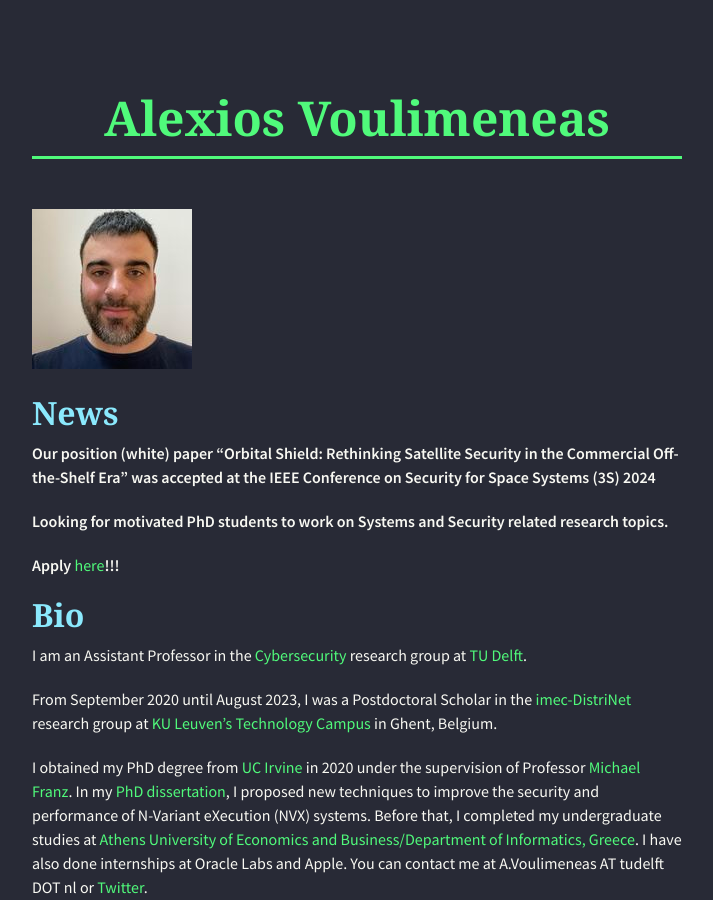
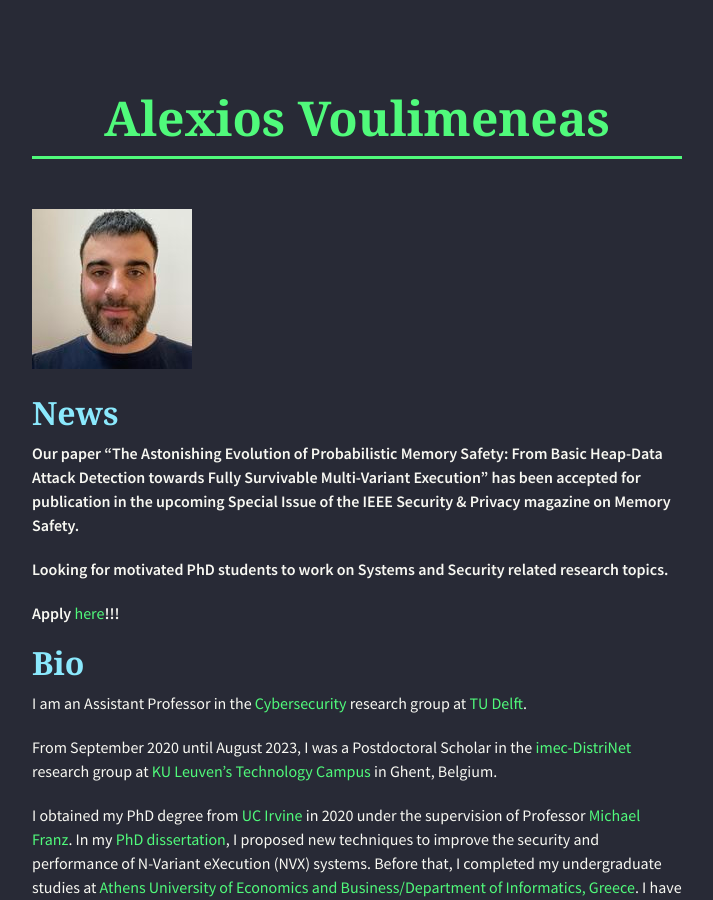
Before and after one commit to alexios-voulimeneas/alexios-voulimeneas.github.io, a Jekyll site: the page built from index.md, in a window 1280 px wide and 900 px high. Shown: the whole window, without its empty margins (283-996 px from the left). Built offline with Jekyll 4.4.1, drawn with Linux system fonts in a browser that asks for light colours; nearby versions of some CDN libraries; the repository's description, which GitHub fills in, is left out.

Commit message:
Update index.md

```diff
--- a/index.md
+++ b/index.md
@@ -6,7 +6,7 @@ layout: default
 
 ## [](#header-2)News
 
-**Our position (white) paper "Orbital Shield: Rethinking Satellite Security in the Commercial Off-the-Shelf Era" was accepted at the IEEE Conference on Security for Space Systems (3S) 2024**
+**Our paper "The Astonishing Evolution of Probabilistic Memory Safety: From Basic Heap-Data Attack Detection towards Fully Survivable Multi-Variant Execution" has been accepted for publication in the upcoming Special Issue of the IEEE Security & Privacy magazine on Memory Safety.**
 
 **Looking for motivated PhD students to work on Systems and Security related research topics.**
 
```
